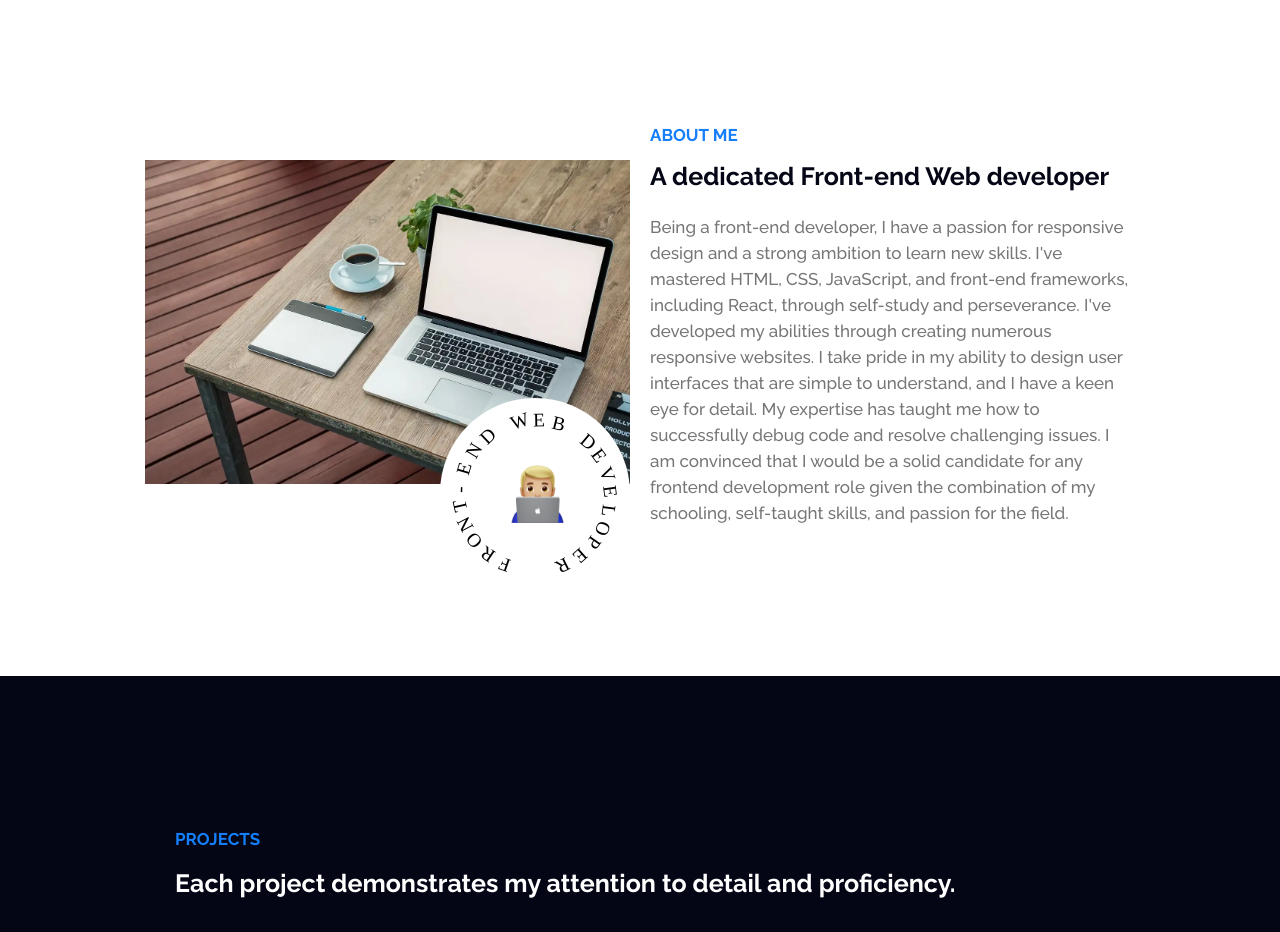
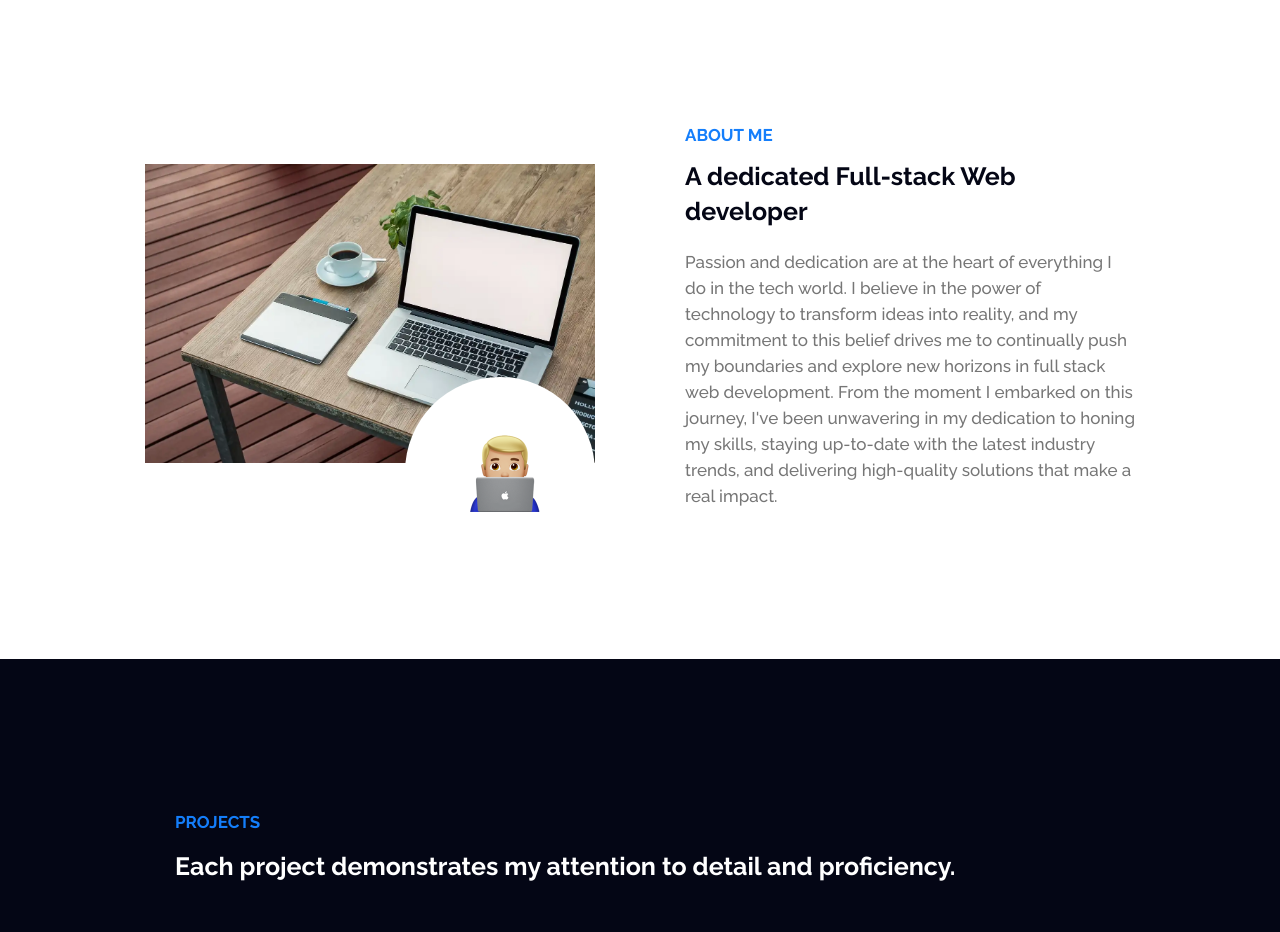
Before and after one commit to OlaleyeFisayo/fisayomi-portfolio, a React (Vite) app: page / in a window 1280 px wide. Shown: the part 860-1792 px from the top of the page. Built offline with nearby package versions, Linux system fonts and the light colour scheme.

Commit message:
Ready for Publishing

```diff
--- a/src/components/AboutSection/index.jsx
+++ b/src/components/AboutSection/index.jsx
@@ -8,27 +8,24 @@ export default function AboutSection() {
     <section id="about">
       <div className="about-content">
         <div className="img-side">
-          <img src={aboutImg} alt="about img" className="about-img"/>
+          <img src={aboutImg} alt="about img" className="about-img" />
           <span>
-            <img src={text} alt="text" />
+            {/* <img src={text} alt="text" /> */}
             <img src={workingEmoji} alt="Working Emoji" />
           </span>
         </div>
         <div className="text-side">
           <h1>About Me</h1>
-          <h3>A dedicated Front-end Web developer</h3>
+          <h3>A dedicated Full-stack Web developer</h3>
           <p>
-            Being a front-end developer, I have a passion for responsive design
-            and a strong ambition to learn new skills. I've mastered HTML, CSS,
-            JavaScript, and front-end frameworks, including React, through
-            self-study and perseverance. I've developed my abilities through
-            creating numerous responsive websites. I take pride in my ability to
-            design user interfaces that are simple to understand, and I have a
-            keen eye for detail. My expertise has taught me how to successfully
-            debug code and resolve challenging issues. I am convinced that I
-            would be a solid candidate for any frontend development role given
-            the combination of my schooling, self-taught skills, and passion for
-            the field.
+            Passion and dedication are at the heart of everything I do in the
+            tech world. I believe in the power of technology to transform ideas
+            into reality, and my commitment to this belief drives me to
+            continually push my boundaries and explore new horizons in full
+            stack web development. From the moment I embarked on this journey,
+            I've been unwavering in my dedication to honing my skills, staying
+            up-to-date with the latest industry trends, and delivering
+            high-quality solutions that make a real impact.
           </p>
         </div>
       </div>
--- a/src/components/AboutSection/index.scss
+++ b/src/components/AboutSection/index.scss
@@ -8,7 +8,7 @@
     width: 100%;
     display: flex;
     flex-direction: row;
-    justify-content: center;
+    justify-content: space-between;
     align-items: center;
     gap: 20px;
 
@@ -24,7 +24,7 @@
     .img-side,
     .text-side {
       width: 100%;
-      max-width: 495px;
+      max-width: 450px;
     }
 
     .img-side {
@@ -32,13 +32,7 @@
 
       .about-img {
         width: 100%;
-        // max-width: 410px;
       }
-
-      //   img {
-      //     width: 100%;
-      //     height: 100%;
-      //   }
 
       span {
         @media (max-width: 900px) {
@@ -55,21 +49,12 @@
         display: flex;
         align-items: center;
 
-        img:nth-of-type(1) {
-          width: 190px;
-          height: 190px;
-          // animation-name: rotate;
-          // animation-duration: 3s;
-          // animation-iteration-count: infinite;
-          animation: rotate 4s linear infinite;
-        }
-
-        img:nth-of-type(2) {
-          width: 60px;
-          height: 60px;
+        img {
+          width: 80px;
+          height: 80px;
           display: block;
           position: absolute;
-          left: 67px;
+          left: 59px;
         }
       }
     }
--- a/src/components/HomeSection/index.jsx
+++ b/src/components/HomeSection/index.jsx
@@ -19,7 +19,7 @@ export default function HomeSection() {
         <div className="home-main">
           <div className="home-text">
             <h1>
-              Front-End Web Developer <img src={handwave} alt="hand wave" />
+              Full stack Web Developer <img src={handwave} alt="hand wave" />
             </h1>
             <p>
               Hi, I'm Festus-Olaleye Fisayo, A passionate Front-end Developer
```
